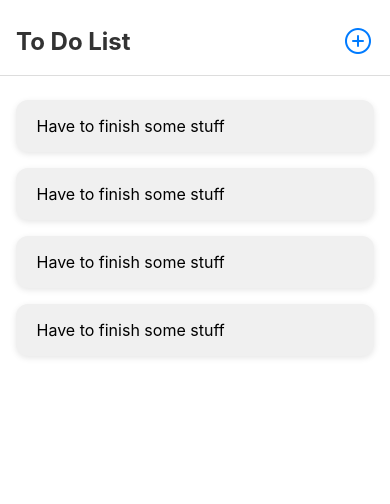
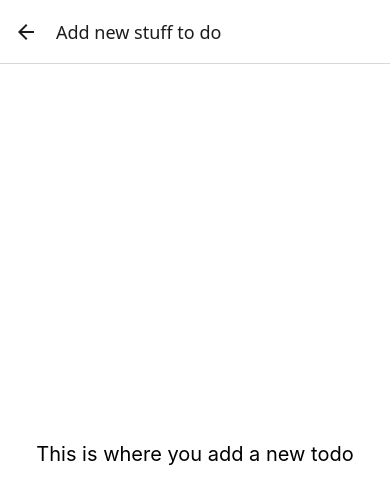
Before and after one commit to CarnageX19/todo-app-react-native, a React Native app: screen /Addtodo in a window 390 px wide. Shown: the top 504 px of the page. Built offline with nearby package versions, Linux system fonts and the light colour scheme.

Commit message:
Added a new Addtodo component will be responsible to take inputs and store them in storage

```diff
--- a/App.js
+++ b/App.js
@@ -1,13 +1,20 @@
 import { StatusBar } from 'expo-status-bar';
 import { StyleSheet, Text, View } from 'react-native';
-import {Homescreen} from './components'
+import {Homescreen, Addtodo} from './components';
+import { NavigationContainer } from '@react-navigation/native';
+import { createNativeStackNavigator } from '@react-navigation/native-stack';
+
+const Stack = createNativeStackNavigator();
 
 export default function App() {
   return (
-    <View style={styles.container}>
-      <Homescreen />
-      <StatusBar style="auto" />
-    </View>
+      <NavigationContainer>
+        <Stack.Navigator initialRouteName="Home">
+          <Stack.Screen name="Home" component={Homescreen} options={{headerShown:false}}/>
+          <Stack.Screen name="Addtodo" component={Addtodo} options={{title:"Add new stuff to do"}}/>
+        </Stack.Navigator>
+        <StatusBar style="auto" />
+      </NavigationContainer>
   );
 }
 
--- /dev/null
+++ b/components/Addtodo.js
@@ -0,0 +1,22 @@
+import { View, Text, StyleSheet } from 'react-native';
+
+export default function Addtodo() {
+  return (
+    <View style={styles.container}>
+      <Text style={styles.text}>This is where you add a new todo</Text>
+    </View>
+  );
+}
+
+const styles = StyleSheet.create({
+  container: {
+    flex: 1,
+    padding: 20,
+    justifyContent: 'center',
+    backgroundColor: '#fff',
+  },
+  text: {
+    fontSize: 20,
+    textAlign: 'center',
+  },
+});
--- a/components/Header.js
+++ b/components/Header.js
@@ -1,11 +1,14 @@
 import { View, Text, TouchableOpacity, StyleSheet } from 'react-native';
 import { Ionicons } from '@expo/vector-icons';
+import { useNavigation } from '@react-navigation/native';
 
 export default function Header() {
+    const navigation = useNavigation();
+
     return (
         <View style={styles.container}>
         <Text style={styles.title}>To Do List</Text>
-      <TouchableOpacity onPress={() => { }}>
+        <TouchableOpacity onPress={() => { return navigation.navigate('Addtodo') }}>
             <Ionicons name="add-circle-outline" size={32} color="#007bff" />
         </TouchableOpacity>
         </View>
--- a/components/index.js
+++ b/components/index.js
@@ -6,5 +6,6 @@ import Addtodo from "./Addtodo";
 export{
     Homescreen,
     Todos,
-    Header
+    Header,
+    Addtodo
 }
--- a/package.json
+++ b/package.json
@@ -15,7 +15,11 @@
     "expo": "~52.0.43",
     "expo-status-bar": "~2.0.1",
     "react": "18.3.1",
-    "react-native": "0.76.9"
+    "react-native": "0.76.9",
+    "react-native-screens": "~4.4.0",
+    "react-native-safe-area-context": "4.12.0",
+    "react-native-gesture-handler": "~2.20.2",
+    "react-native-reanimated": "~3.16.1"
   },
   "devDependencies": {
     "@babel/core": "^7.20.0"
```
Also changed, not shown: 1 other file (tests, documents, lock files or other folders). Lines whose indentation alone changed are shown as unchanged.
